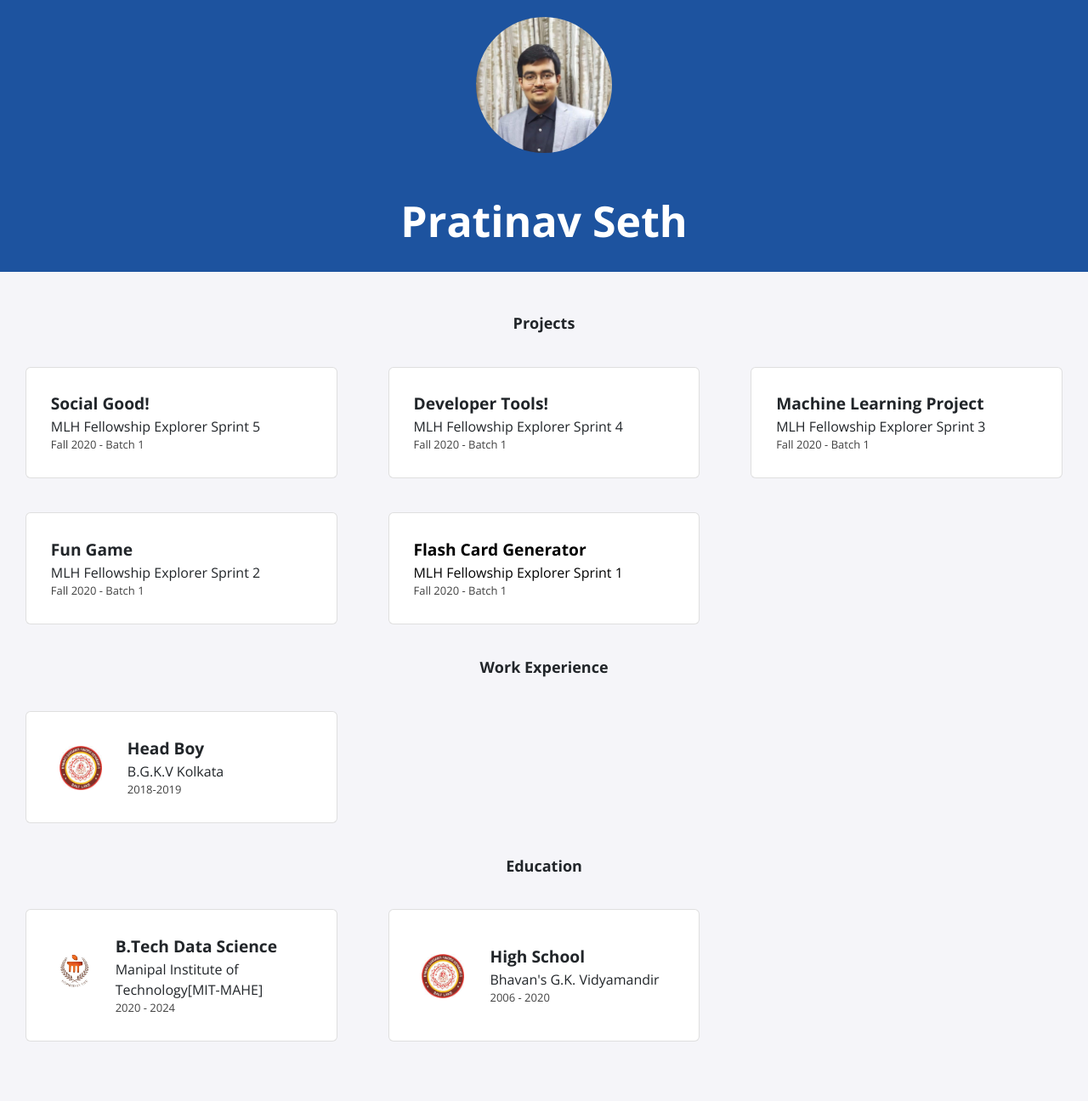
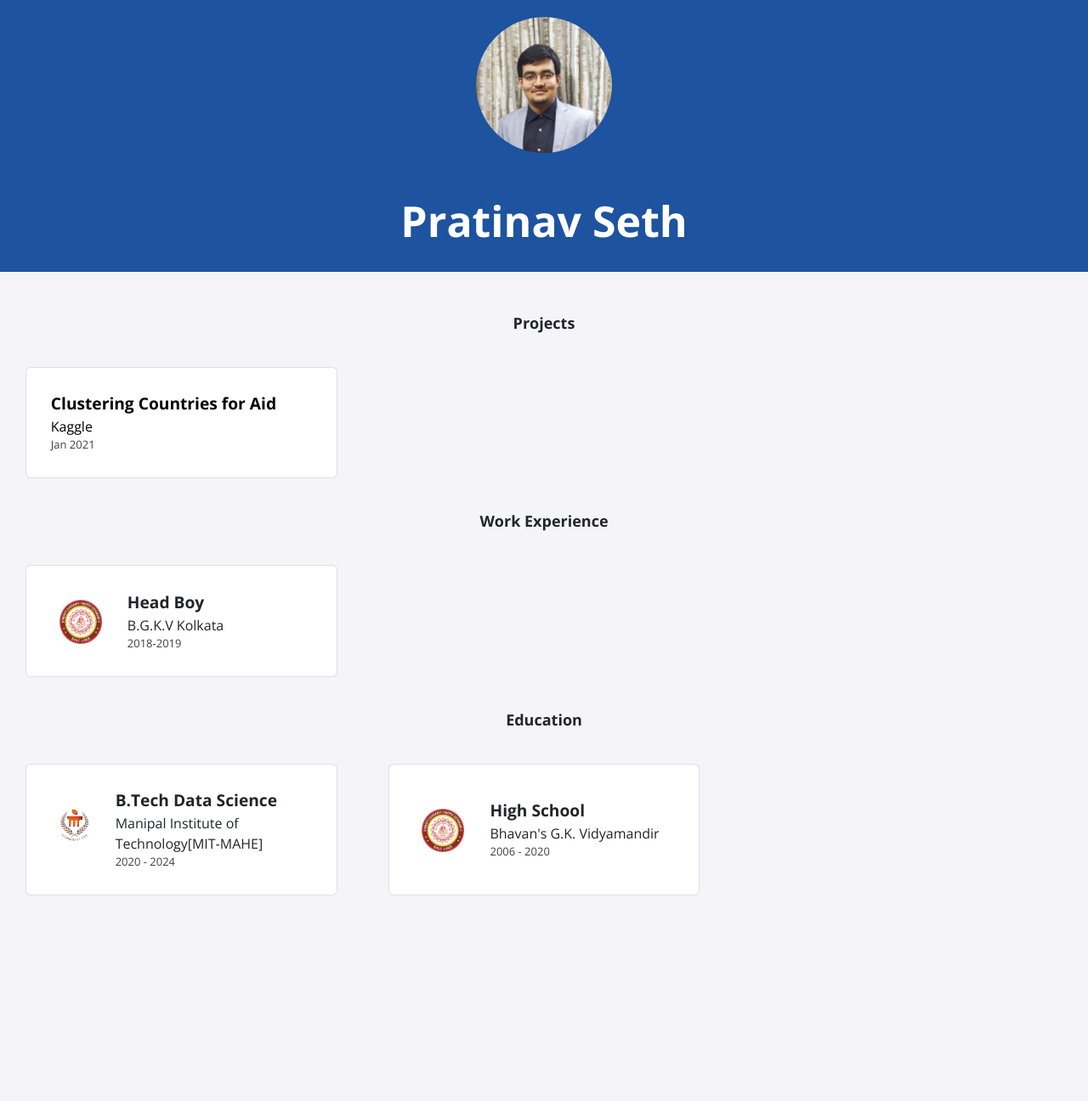
Before and after one commit to ptnv-s/ptnv-s.github.io, a Jekyll site: the page built from index.html, in a window 1280 px wide. Shown: the whole page at 85% size. Built offline with Jekyll 4.4.1, drawn with Linux system fonts in a browser that asks for light colours; nearby versions of some CDN libraries; after the commit the page ends 1124 px from its top, so only the background shows below that.

Commit message:
Update projects.yml

```diff
--- a/_data/projects.yml
+++ b/_data/projects.yml
@@ -1,20 +1,4 @@
-- title: Social Good!
-  event: MLH Fellowship Explorer Sprint 5
-  date: Fall 2020 - Batch 1
-
-- title: Developer Tools!
-  event: MLH Fellowship Explorer Sprint 4
-  date: Fall 2020 - Batch 1
-
-- title: Machine Learning Project
-  event: MLH Fellowship Explorer Sprint 3
-  date: Fall 2020 - Batch 1
-
-- title: Fun Game
-  event: MLH Fellowship Explorer Sprint 2
-  date: Fall 2020 - Batch 1
-
-- title: Flash Card Generator
-  event: MLH Fellowship Explorer Sprint 1
-  date: Fall 2020 - Batch 1
+- title: Clustering Countries for Aid
+  event: Kaggle
+  date: Jan 2021
   page-name: ptnv
```
